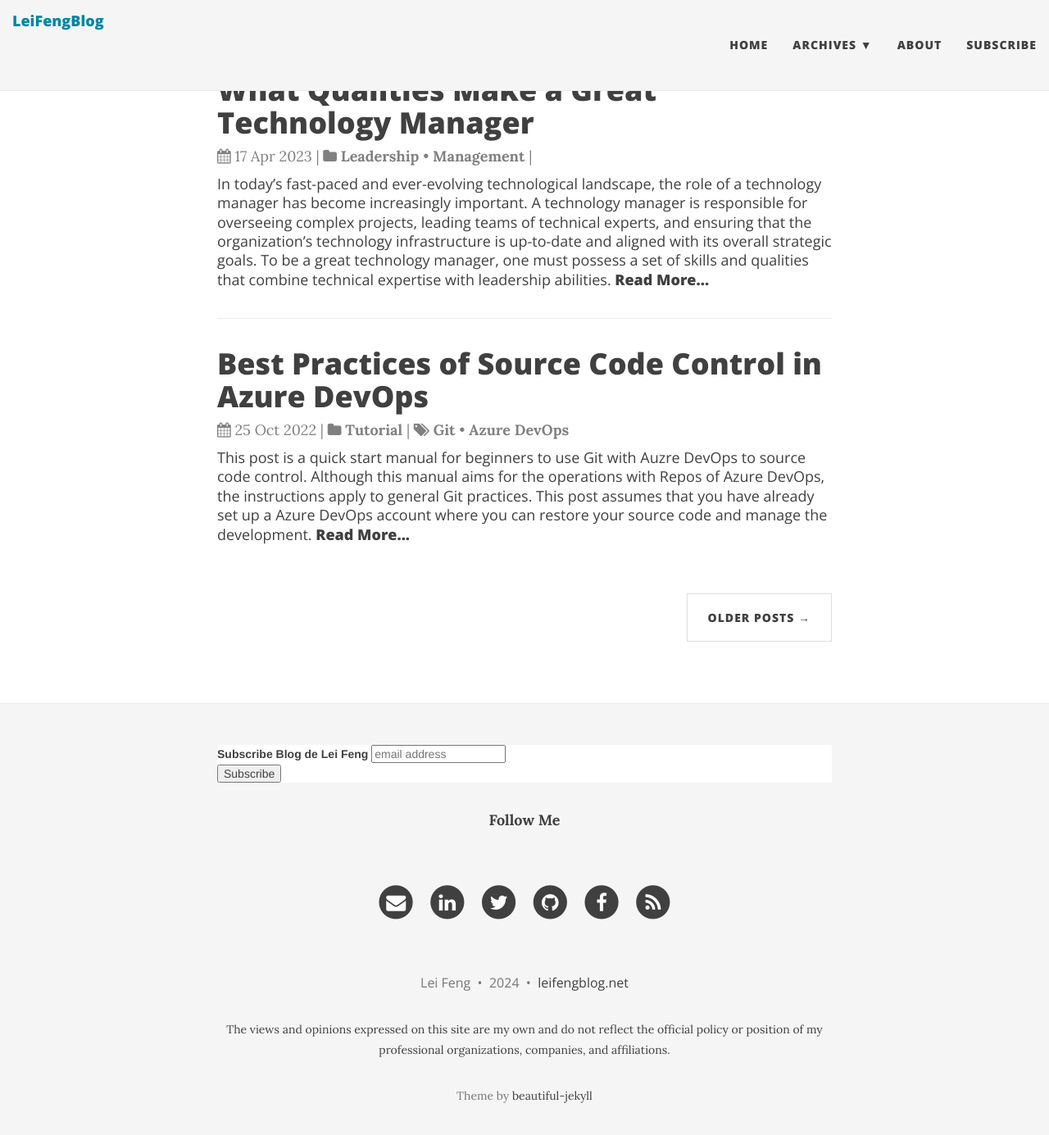
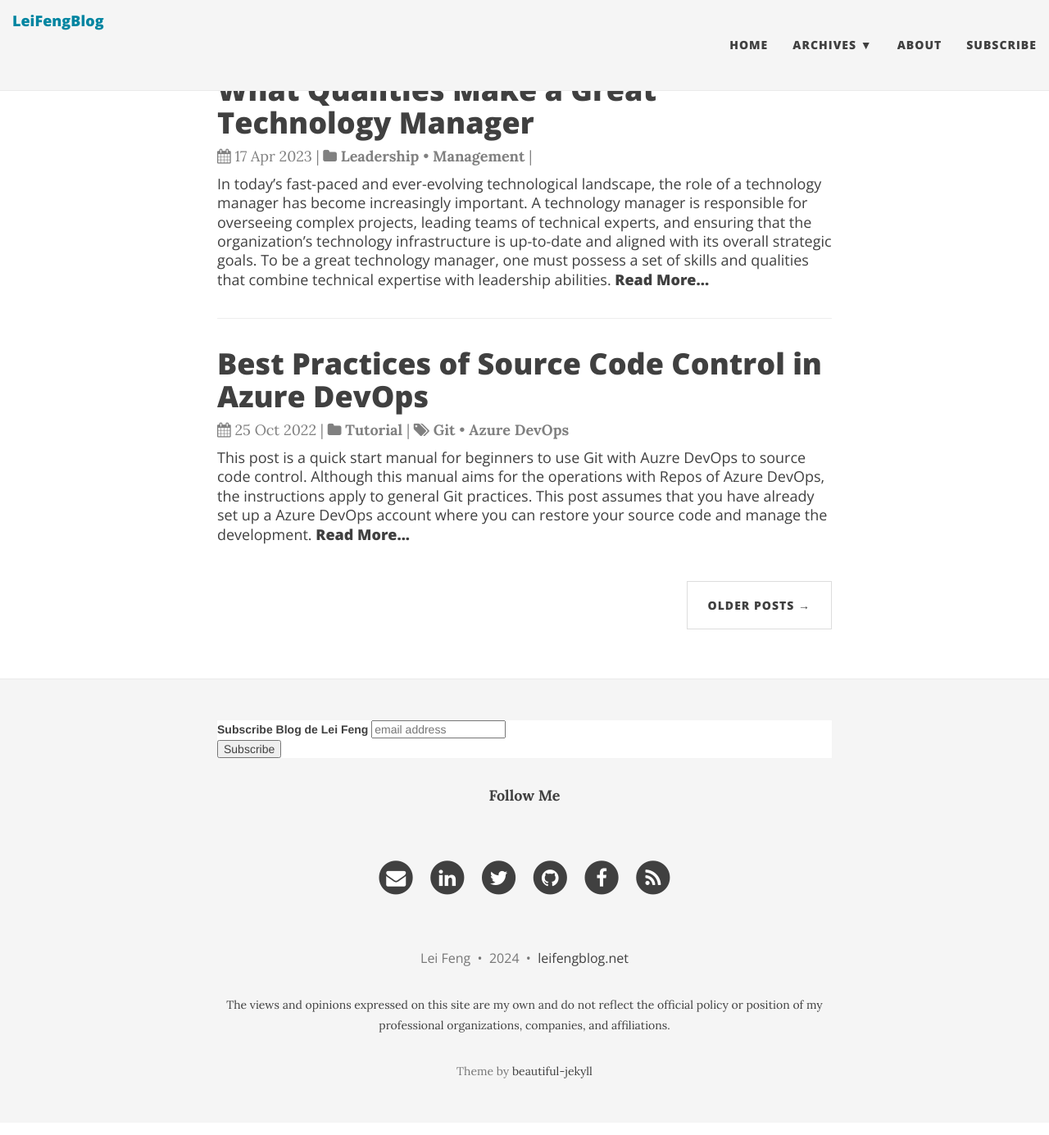
Before and after one commit to stonefl/stonefl.github.io, a Jekyll site: the page built from index.html, in a window 1280 px wide and 1400 px high, scrolled down 1208 px. Shown: the top 1385 px of the window at 82% size. Built offline with Jekyll 4.4.1, drawn with Linux system fonts in a browser that asks for light colours; nearby versions of some CDN libraries; the list of posts is cut into pages by our own code; comment, search, counter and statistics services are not loaded.

Commit message:
Update main.css

```diff
--- a/css/main.css
+++ b/css/main.css
@@ -545,9 +545,7 @@
   font-size: 14px;
   font-weight: 800;
   letter-spacing: 1px;
-  padding: 10px 10px;
-/*   line-height: 180%;
-  margin: 30px 0; */
+  padding: 10px 5px;
   background: #FFF;
   border-radius: 0;
   color: #404040;
@@ -555,8 +553,6 @@
 @media only screen and (min-width: 768px) {
   .pager li a {
     padding: 15px 25px;
-/*     line-height: 180%;
-    margin: 30px 0; */
   }
 }
 .pager li a:hover,
@@ -567,7 +563,7 @@
 }
 
 .pager {
-  margin: 25px 0 ;
+  margin: 10px 0 ;
 }
 
 .pager.blog-pager {
```
